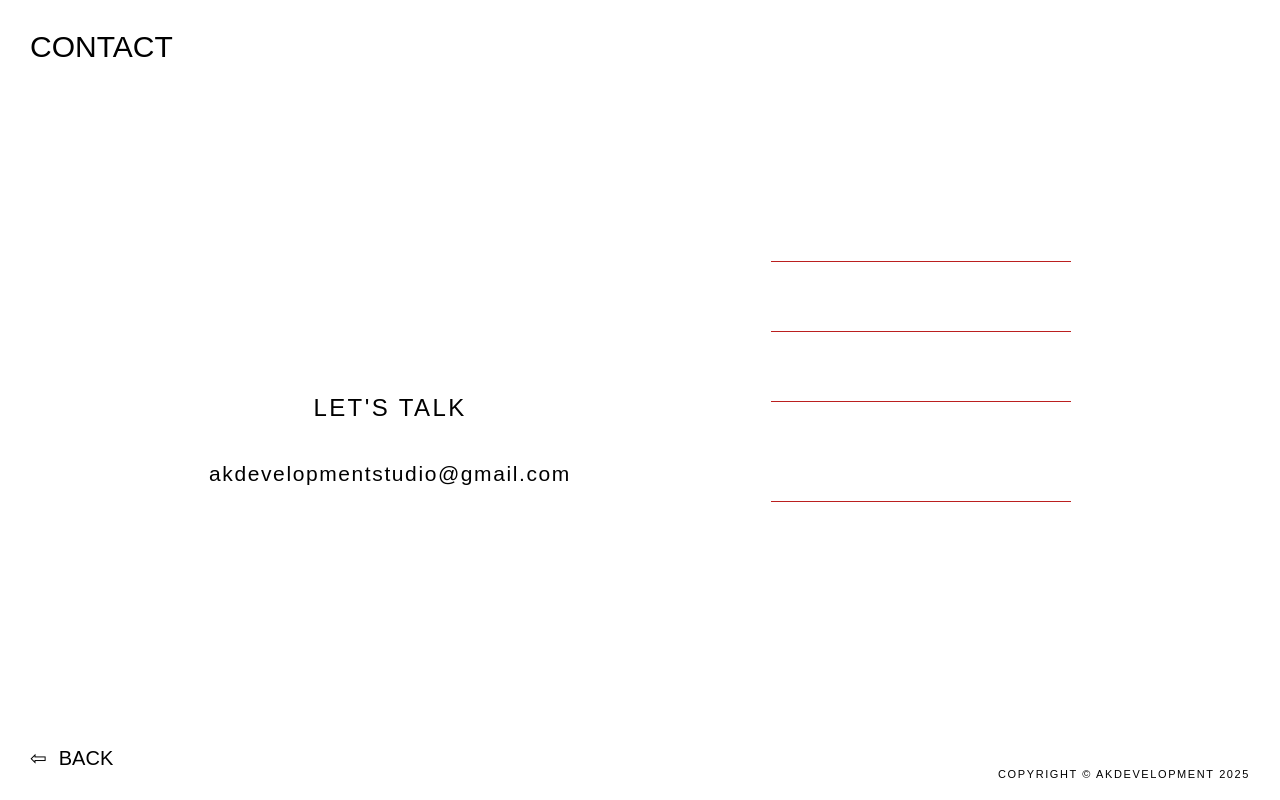
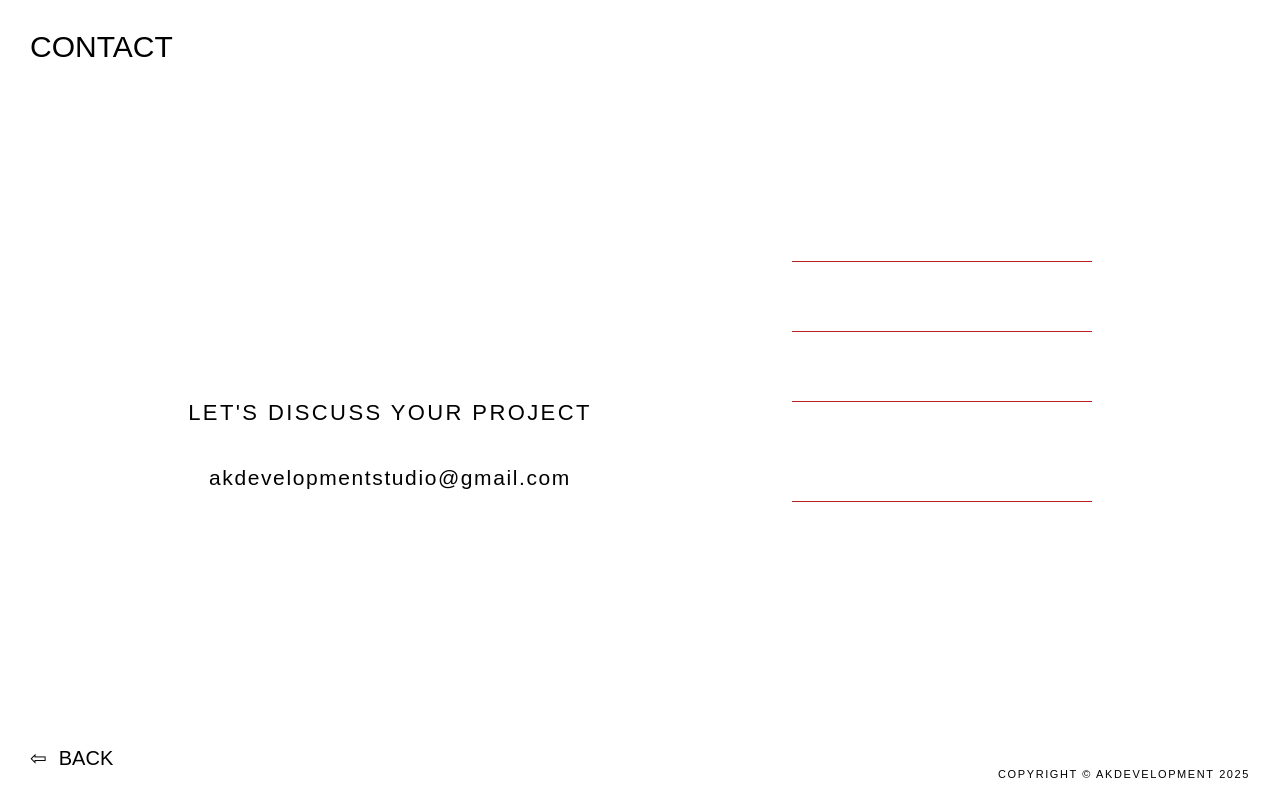
Before and after one commit to ajkirwan1/ak-nextjs, a Next.js app: page /contact in a window 1280 px wide. Built offline with nearby package versions, Linux system fonts and the light colour scheme.

Commit message:
commitedonsunday

```diff
--- a/app/contact/page.js
+++ b/app/contact/page.js
@@ -17,7 +17,7 @@ export default function Contact() {
             className={styles.envelope}
           />
           <div className={styles.letsTalk}>
-            <p>LET'S TALK</p>
+            <p>LET'S DISCUSS YOUR PROJECT</p>
             <div className={styles.email}>akdevelopmentstudio@gmail.com</div>
           </div>
         </div>
--- a/app/contact/page.module.css
+++ b/app/contact/page.module.css
@@ -90,8 +90,8 @@ a.secondary {
   display: block;
 }
 .letsTalk p {
-  font-size: 24px;
-  margin-top: 15px;
+  font-size: 22px;
+  margin-top: 25px;
   letter-spacing: 0.15rem;
 }
 
```
